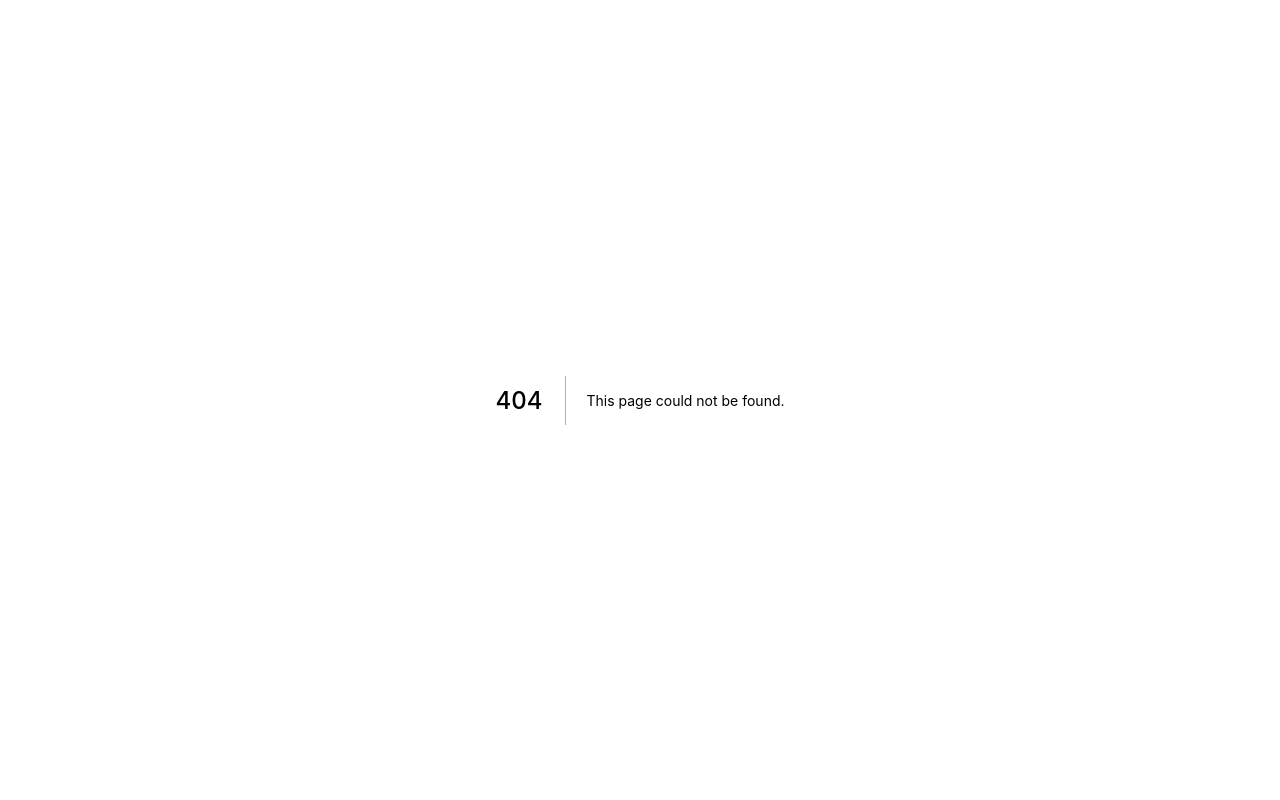
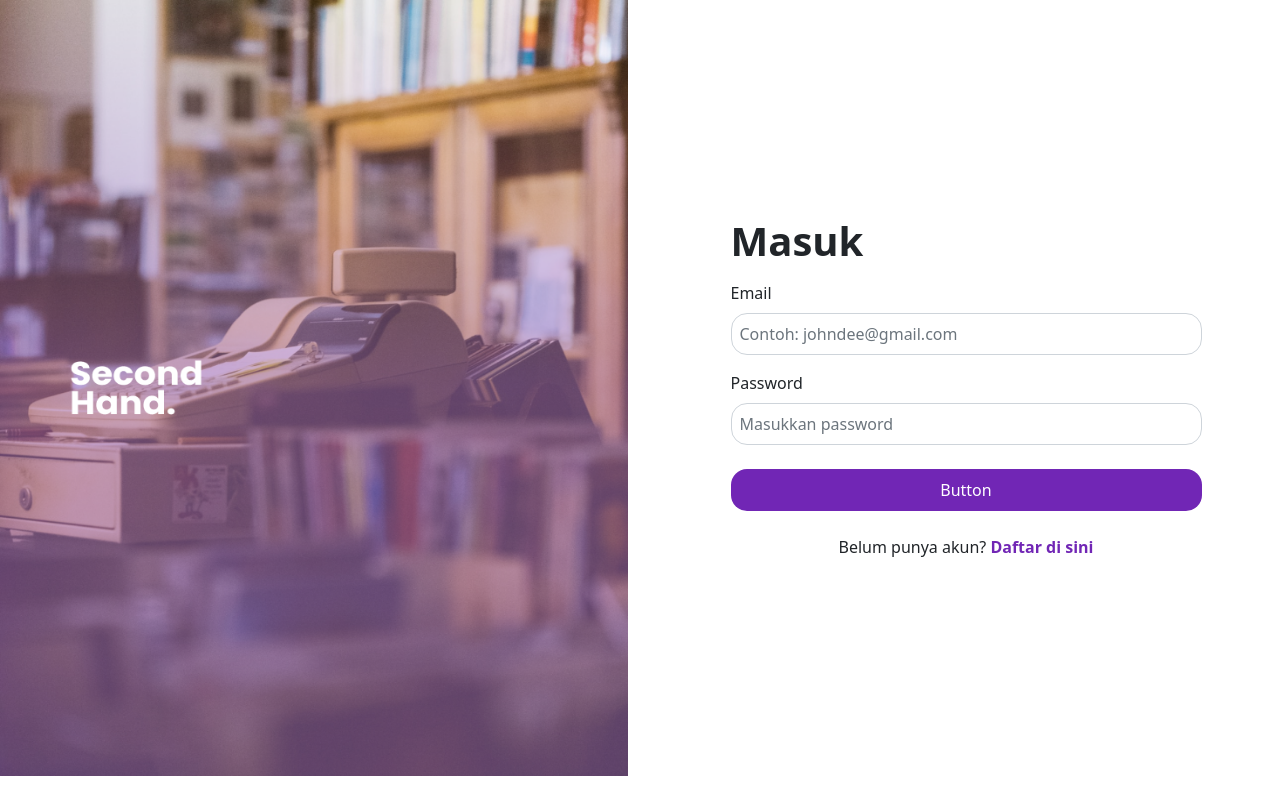
Before and after one commit to bayuik/secondhand, a Next.js app: page /login in a window 1280 px wide. Before the commit this address had no page. Built offline with nearby package versions, Linux system fonts and the light colour scheme.

Commit message:
add login page

```diff
--- /dev/null
+++ b/components/LoginImage/index.js
@@ -0,0 +1,10 @@
+import { Col,Image } from "react-bootstrap";
+const LoginImage = () => {
+  return (
+    <Col md={6}>
+      <Image src="/login-image.png" alt="Login Image" className="login-image" />
+    </Col>
+  );
+};
+
+export default LoginImage;
--- /dev/null
+++ b/components/index.js
@@ -0,0 +1,5 @@
+import LoginImage from "./LoginImage";
+
+export {
+  LoginImage,
+}
--- a/package.json
+++ b/package.json
@@ -9,8 +9,10 @@
     "lint": "next lint"
   },
   "dependencies": {
+    "bootstrap": "^5.1.3",
     "next": "12.1.6",
     "react": "18.1.0",
+    "react-bootstrap": "^2.4.0",
     "react-dom": "18.1.0"
   },
   "devDependencies": {
--- a/pages/_app.js
+++ b/pages/_app.js
@@ -1,4 +1,5 @@
 import '../styles/globals.css'
+import 'bootstrap/dist/css/bootstrap.min.css';
 
 function MyApp({ Component, pageProps }) {
   return <Component {...pageProps} />
--- /dev/null
+++ b/pages/login/index.js
@@ -0,0 +1,39 @@
+import { Col, Row, Image, Form, Button } from "react-bootstrap";
+import Link from "next/link";
+import { LoginImage } from "../../components";
+
+const Login = () => {
+  return (
+    <Row>
+      <LoginImage />
+      <Col md={6} className="my-auto">
+        <div className="mx-auto w-75">
+          <h1 className="fw-bold">Masuk</h1>
+          <Form>
+            <Form.Group controlId="email" className="mt-3">
+              <Form.Label>Email</Form.Label>
+              <Form.Control type="email" placeholder="Contoh: johndee@gmail.com" className="custom-rounded p-2" />
+            </Form.Group>
+            <Form.Group controlId="password" className="mt-3">
+              <Form.Label>Password</Form.Label>
+              <Form.Control type="password" placeholder="Masukkan password" className="custom-rounded p-2" />
+            </Form.Group>
+            <div className="d-grid gap-2 mt-4">
+              <button className="btn text-white purple-bg custom-rounded p-2" type="button">
+                Button
+              </button>
+            </div>
+          </Form>
+          <div className="text-center mt-4">
+            <p className="d-inline">Belum punya akun? </p>
+            <Link href="/register">
+              <a className="purple-text fw-bold text-decoration-none">Daftar di sini</a>
+            </Link>
+          </div>
+        </div>
+      </Col>
+    </Row>
+  );
+};
+
+export default Login;
--- a/styles/globals.css
+++ b/styles/globals.css
@@ -1,9 +1,8 @@
 html,
 body {
-  padding: 0;
-  margin: 0;
-  font-family: -apple-system, BlinkMacSystemFont, Segoe UI, Roboto, Oxygen,
-    Ubuntu, Cantarell, Fira Sans, Droid Sans, Helvetica Neue, sans-serif;
+  padding: 0 !important;
+  margin: 0 !important;
+  font-family: -apple-system, BlinkMacSystemFont, Segoe UI, Roboto, Oxygen, Ubuntu, Cantarell, Fira Sans, Droid Sans, Helvetica Neue, sans-serif;
 }
 
 a {
@@ -14,3 +13,20 @@ a {
 * {
   box-sizing: border-box;
 }
+
+.login-image {
+  width: 100%;
+  height: 97vh;
+}
+
+.purple-bg {
+  background-color: #7126b5 !important;
+}
+
+.purple-text{
+  color: #7126b5 !important;
+}
+
+.custom-rounded {
+  border-radius: 16px !important;
+}
```
Also changed, not shown: pages/index.js (+4 -65 lines), public/login-image.png (added), 1 other file (tests, documents, lock files or other folders).
